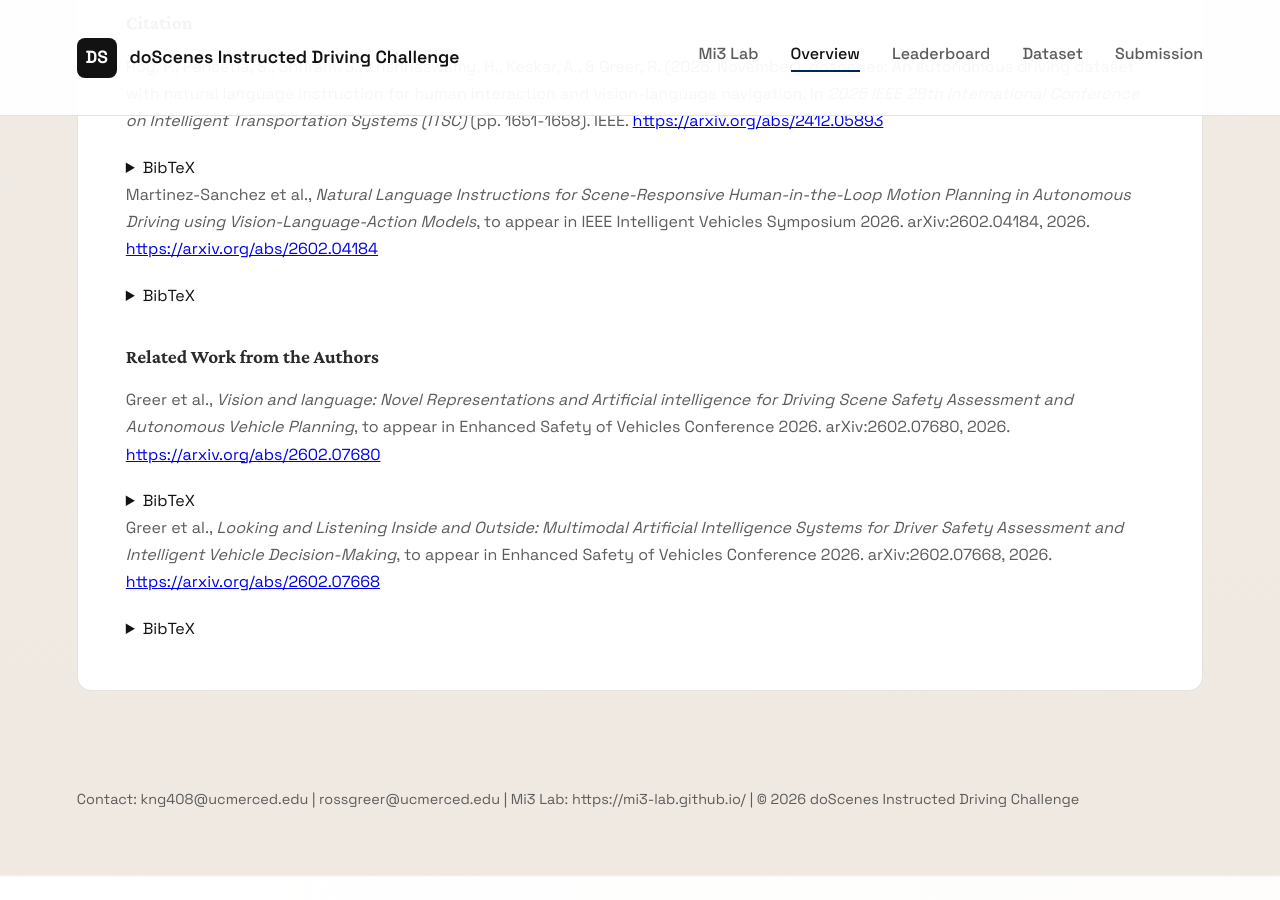
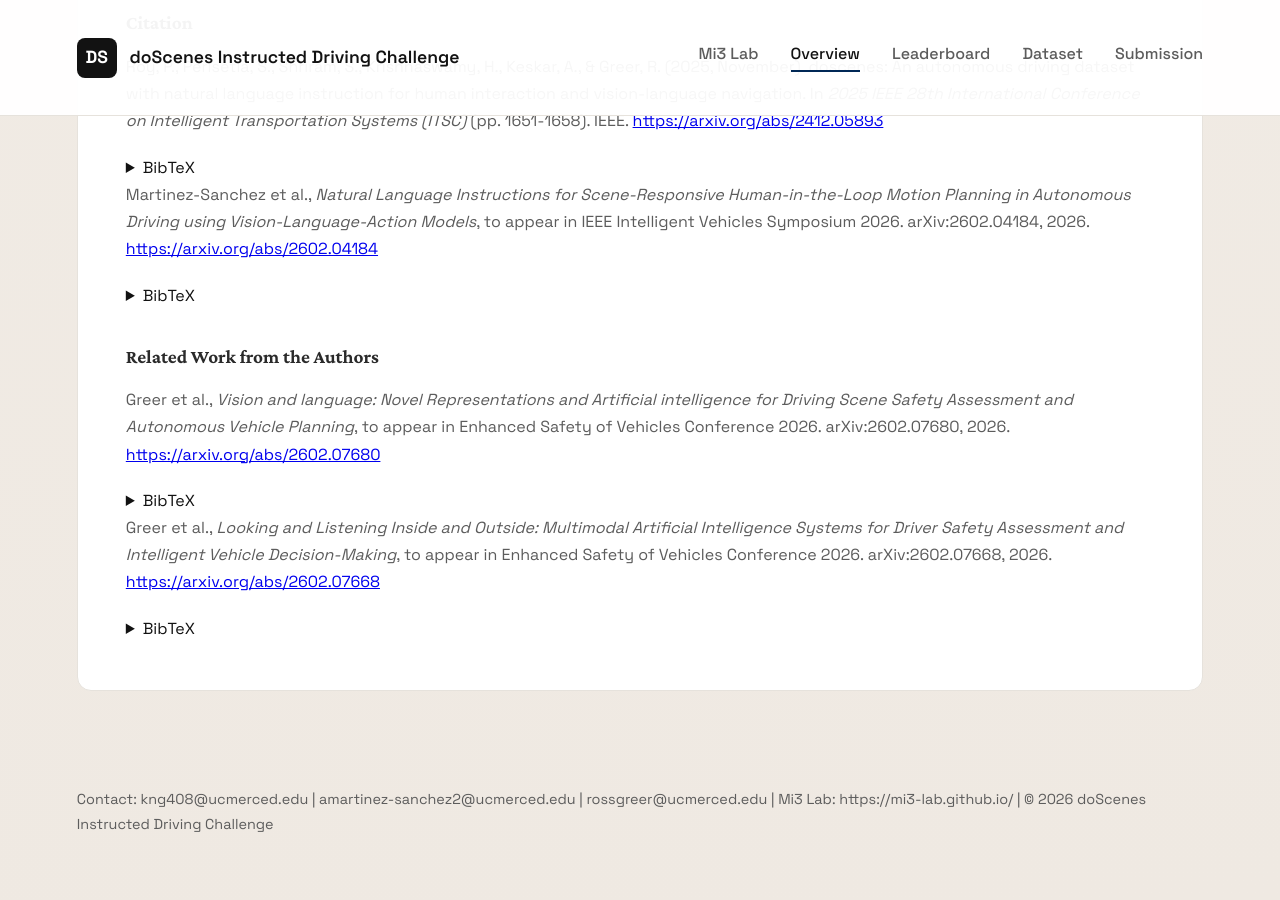
Before and after one commit to Mi3-Lab/mi3-lab.github.io, a Jekyll site: the page doScenes_challenge.html, which Jekyll copies as it is, in a window 1280 px wide and 900 px high, scrolled down 12500 px. Built offline with Jekyll 4.4.1, drawn with Linux system fonts in a browser that asks for light colours; before the commit the page ends 13376 px from its top, so only the background shows below that; some of the changed text lies outside the part shown.

Commit message:
Add Angel Martinez-Sanchez as challenge contact on doScenes page
Co-Authored-By: Claude Sonnet 4.6 <noreply@anthropic.com>

```diff
--- a/doScenes_challenge.html
+++ b/doScenes_challenge.html
@@ -1521,7 +1521,7 @@
                     <div class="contact-card">
                         <div class="contact-row">
                             <span class="contact-label">Email</span>
-                            <span>kng408@ucmerced.edu | rossgreer@ucmerced.edu</span>
+                            <span>kng408@ucmerced.edu | amartinez-sanchez2@ucmerced.edu | rossgreer@ucmerced.edu</span>
                         </div>
                         <div class="contact-row">
                             <span class="contact-label">Lab</span>
@@ -1616,7 +1616,7 @@
     </div>
 
     <div class="footer">
-        Contact: kng408@ucmerced.edu | rossgreer@ucmerced.edu | Mi3 Lab: https://mi3-lab.github.io/ | &copy; 2026 doScenes Instructed Driving Challenge
+        Contact: kng408@ucmerced.edu | amartinez-sanchez2@ucmerced.edu | rossgreer@ucmerced.edu | Mi3 Lab: https://mi3-lab.github.io/ | &copy; 2026 doScenes Instructed Driving Challenge
     </div>
     <script>
         const navToggle = document.querySelector(".nav-toggle");
```
